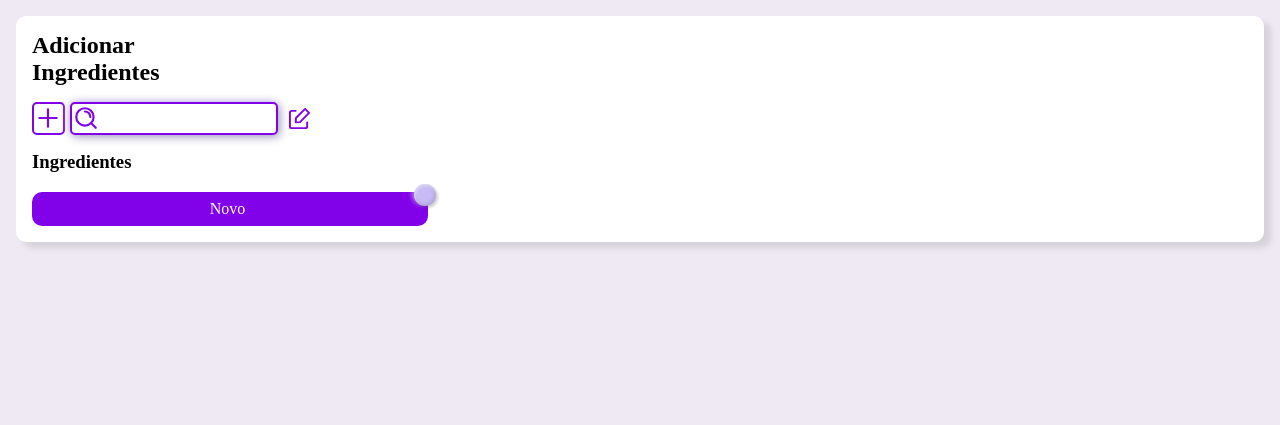
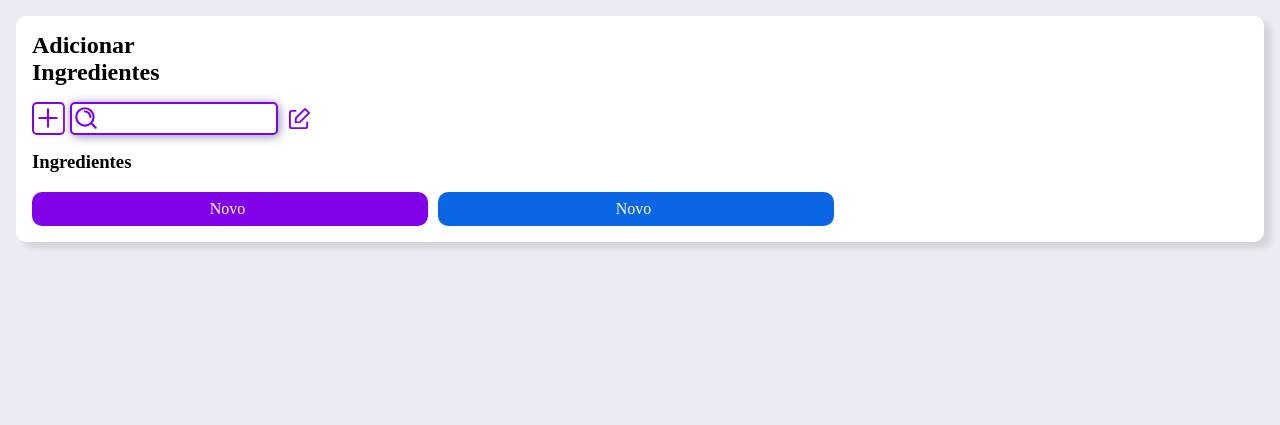
Before and after one commit to Diegobrix/Tg, a PHP site: page /app/pages/admin/misc/addRecipe.php in a window 1280 px wide. Shown: the part 48-473 px from the top of the page. Run offline with PHP 8.4, Linux system fonts and the light colour scheme; data that the repository does not hold is empty.

Commit message:
feat(js): controle de quando o botão para remover o ingrediente da receita aparece - finalizado

```diff
--- a/app/pages/admin/misc/addRecipe.php
+++ b/app/pages/admin/misc/addRecipe.php
@@ -17,6 +17,7 @@
       <script defer type="module" src="../../../../src/js/pages/misc/addRecipes/categories_controller.js"></script>
       <script defer type="module" src="../../../../src/js/pages/misc/addRecipes/search_ingredients.js"></script>
       <script defer src="../../../../src/js/pages/misc/addRecipes/search_ingredients.js"></script>
+      <script defer src="../../../../src/js/pages/misc/addRecipes/editIngredient.js"></script>
    </head>
    <body>
       <header>
@@ -145,7 +146,15 @@
                   <button class="ingredient" id="7">
                      <span class="ingredient_title">novo</span>
                      <input type="hidden" name="ingredient">
-                     <div class="btn_remove" aria-hidden="false"></div>
+                     <div class="btn_remove" aria-hidden="true"></div>
+                     <div class="ingredient_details" aria-hidden="true">
+                        <input type="text" name="ingredient_amount">
+                     </div>
+                  </button>
+                  <button class="ingredient" id="7">
+                     <span class="ingredient_title">novo</span>
+                     <input type="hidden" name="ingredient">
+                     <div class="btn_remove" aria-hidden="true"></div>
                      <div class="ingredient_details" aria-hidden="true">
                         <input type="text" name="ingredient_amount">
                      </div>
--- a/src/css/partials/misc/addRecipes/ingredient_details-styles.css
+++ b/src/css/partials/misc/addRecipes/ingredient_details-styles.css
@@ -52,9 +52,14 @@ button.ingredient {
    position: absolute;
    top: var(--initial-position);
    right: var(--initial-position);
+
+   background: url("../../../../../assets/icons/remove.svg") no-repeat center center;
+   background-size: cover;
    background-color: var(--neutral-300);
+
    width: 1.4rem;
    aspect-ratio: 1;
+
    border-radius: 50%;
    box-shadow: 2px 2px 3px 0 hsl(0 0% 0% / .2),
    -2px -1px 5px 0 hsl(0 0% 100% / .5),
--- /dev/null
+++ b/src/js/pages/misc/addRecipes/editIngredient.js
@@ -0,0 +1,15 @@
+const EDIT_INGREDIENTS = document.querySelector(".ingredients_edit");
+const BTNS_REMOVE_INGREDIENT = document.querySelectorAll(".btn_remove");
+
+EDIT_INGREDIENTS.addEventListener("click", () => {
+   BTNS_REMOVE_INGREDIENT.forEach(btn => {
+      let curState = btn.ariaHidden;
+      btn.ariaHidden = curState == "true"?"false":"true";
+   });
+});
+
+BTNS_REMOVE_INGREDIENT.forEach(btn => {
+   btn.addEventListener("click", () => {
+      window.alert("Oops");
+   });
+});
```
